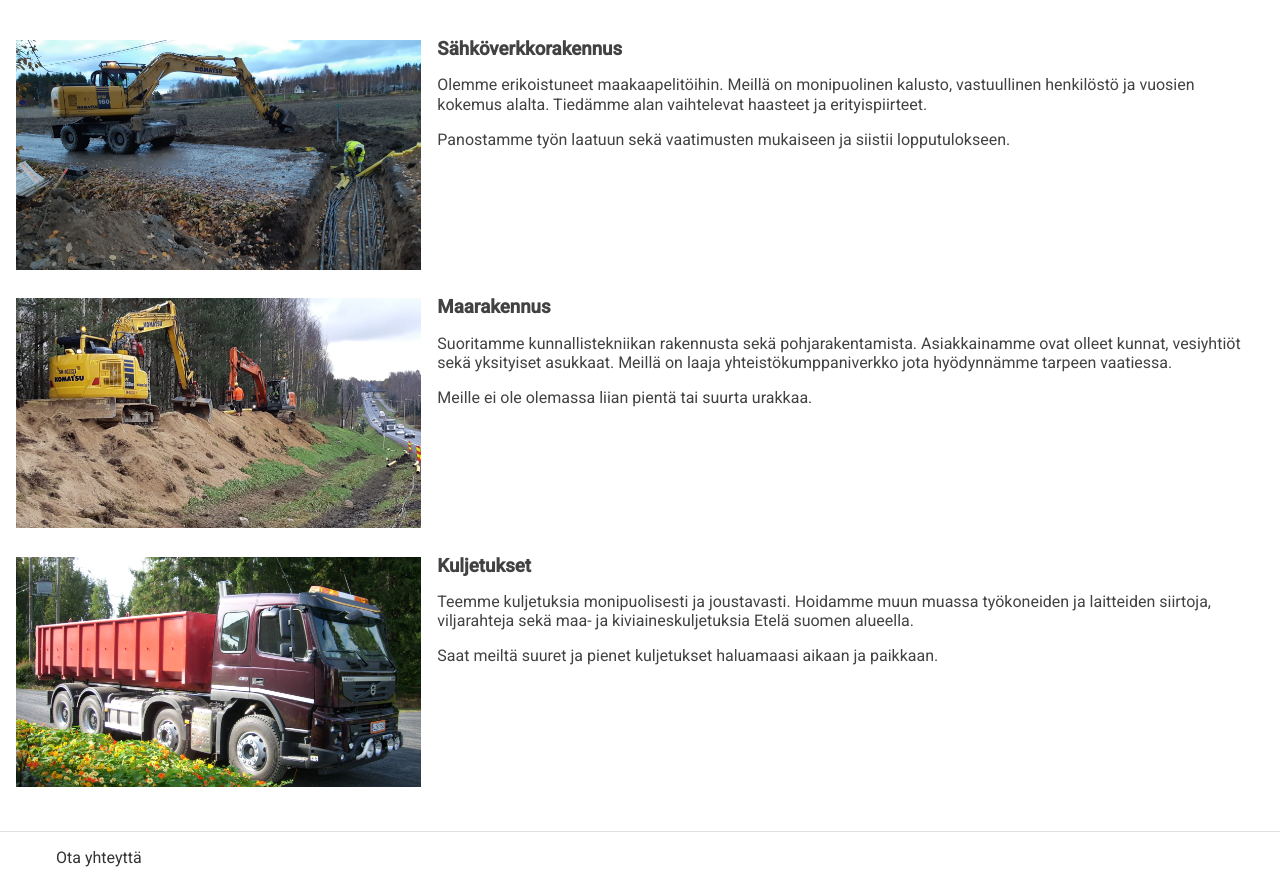
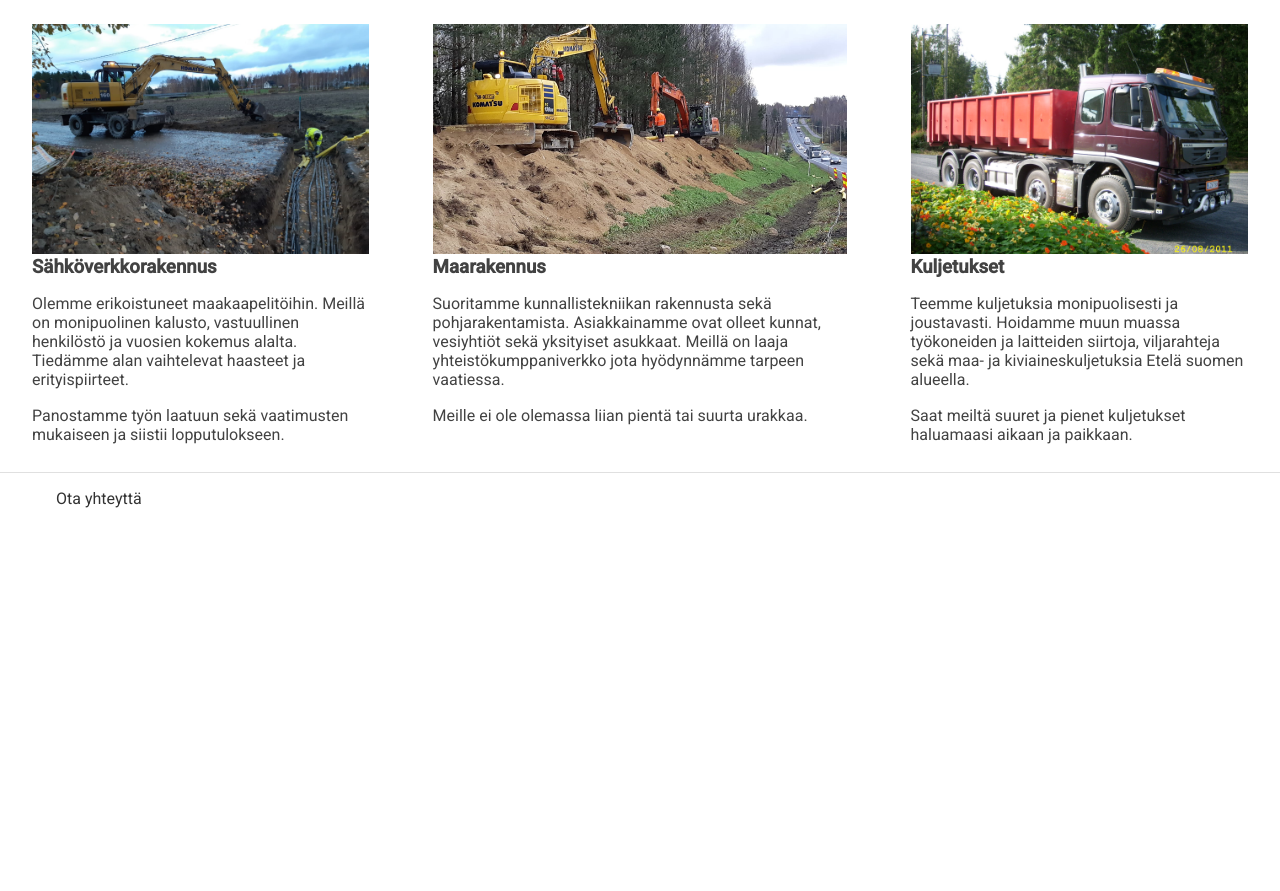
Before and after one commit to JoonasMaanonen/koneurakointi, a Flask app: page /palvelut in a window 1280 px wide. Shown: the part 168-1059 px from the top of the page. After the commit the page ends 676 px from the top, so only its background shows below. Run offline with Flask 2, Linux system fonts and the light colour scheme.

Commit message:
Integrate Annikas's latest stles

```diff
--- a/static/css/main.css
+++ b/static/css/main.css
@@ -127,15 +127,19 @@ ul {
 
 /* ----------------------- Palvelut  ------------------------------ */
 .palvelut {
+  display: flex;
   flex-grow: 1;
   clear: both;
-  padding: 1em;
+  padding: 0;
+  flex-direction: row;
 }
 
 .palvelu {
   display: flex;
+  flex-direction: column;
   clear: both;
-  margin: 24px 0;
+  margin: 24px 12px 2px;
+  padding: 0px 20px 10px;
 }
 
 .palvelu__kuvaus {
@@ -146,7 +150,7 @@ ul {
 
 .palvelu__kuva {
   order: 1;
-  width: 50%;
+  width: 100%;
   margin-right: 1em;
 }
 
--- a/static/css/responsive.css
+++ b/static/css/responsive.css
@@ -52,6 +52,9 @@
 }
 
 @media screen and (max-width: 750px) {
+  .palvelut {
+      flex-direction: column;
+  }
   .palvelu {
       flex-wrap: wrap;
   }
--- a/templates/base.html
+++ b/templates/base.html
@@ -4,15 +4,15 @@
     <meta charset="utf-8">
     <meta name="viewport" content="width=device-width, initial-scale=1">
     <meta http-equiv="X-UA-Compatible" content="IE=edge">
-    <meta name="description" content="Koneurakointi Niittylä tarjoaa koneurakointi palveluita Kanta-hämeen alueella">
-    <meta name="keywords" content="Koneurakointi,Kuljetukset,Kaapelointi,Niittylä,Kanta-Häme,Forssa,Tammela">
+    <meta name="description" content="Koneurakointi Niittylä tarjoaa koneurakoinnin palveluita Kanta-hämeen alueella">
+    <meta name="keywords" content="Koneurakointi,Sähköverkkorakennus,Kuljetukset,Kanta-Häme,Forssa,Tammela">
     <meta name="author" content="Joonas Maanonen">
         <link href="https://fonts.googleapis.com/css?family=Roboto:300,400,500" rel="stylesheet" type="text/css">
         <link rel="stylesheet" href="{{ url_for('static', filename='css/main.css') }}">
         <link rel="stylesheet" href="{{ url_for('static', filename='css/responsive.css') }}">
     </head>
     <body>
-    <title>{% block title %}{% endblock %} - Koneurakointi Niittylä</title>
+    <title>{% block title %}{% endblock %}Koneurakointi Niittylä</title>
     <header class="header">
         <div class="header__inner">
         <!-- <img class="header__logo" src="{{ url_for('static', filename='images/Logo1.png')}}" alt="Koneurakointi Niittylä OY logo" > --->
--- a/templates/palvelut.html
+++ b/templates/palvelut.html
@@ -1,9 +1,9 @@
 {% extends "base.html" %}
+{% block title %}Palvelut - {% endblock %}</h1>
 {% block content %}
 <section class="palvelut">
-    <ul>
+    <ul class="palvelut">
         <li class="palvelu">
-
             <div class="palvelu__kuvaus">
                 <h3 class="palvelu__otsikko">Sähköverkkorakennus</h3>
                 <p class="palvelu__teksti">
--- a/templates/referenssit.html
+++ b/templates/referenssit.html
@@ -1,4 +1,5 @@
 {% extends "base.html" %}
+{% block title %}Referenssit - {% endblock %}</h1>
 {% block content %}
 <section id="referenssit">
     <p id="referenssit">
--- a/templates/yhteystiedot.html
+++ b/templates/yhteystiedot.html
@@ -1,4 +1,5 @@
 {% extends "base.html" %}
+{% block title %}Yhteystiedot - {% endblock %}</h1>
 {% block content %}
 <section id="yhteystiedot">
     <p id="puhelinnumero">Puh: 041-5070610</p>
```
